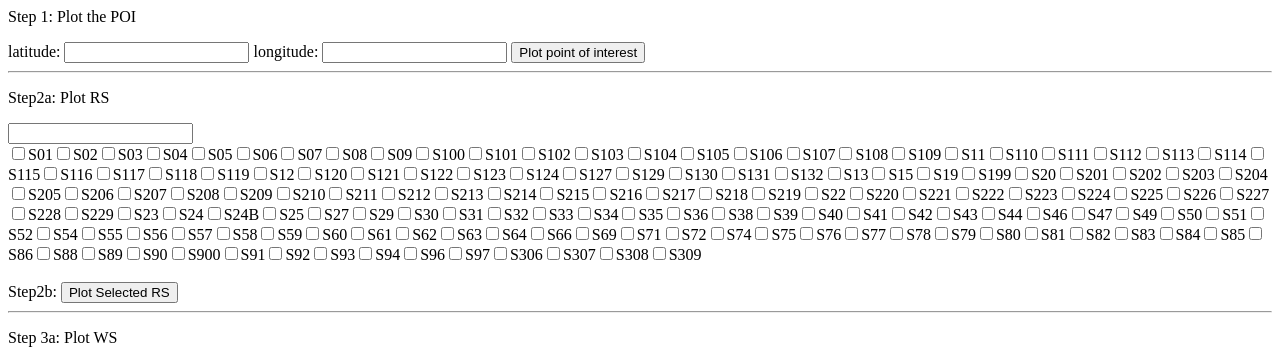
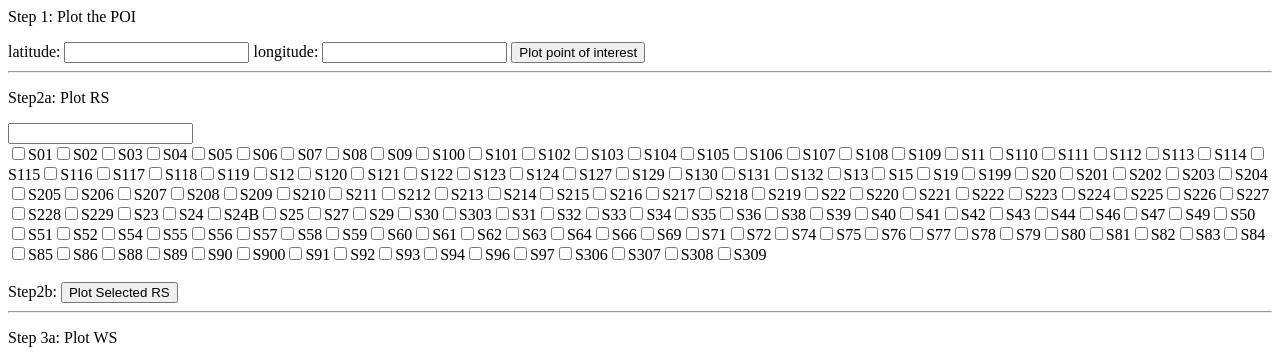
Before and after one commit to 001qez/001qez.github.io, a plain HTML site: page index.html in a window 1280 px wide. Shown: the top 360 px of the page. Drawn offline with nearby package versions, Linux system fonts and the light colour scheme.

Commit message:
Update index.html

```diff
--- a/index.html
+++ b/index.html
@@ -146,6 +146,7 @@
       S27: [1.315, 103.855],
       S29: [1.387, 103.935],
       S30: [1.31, 103.846667],
+      S303: [1.383751, 103.658176],
       S31: [1.272, 103.83],
       S32: [1.23333, 103.65],
       S33: [1.3081, 103.71],
```
